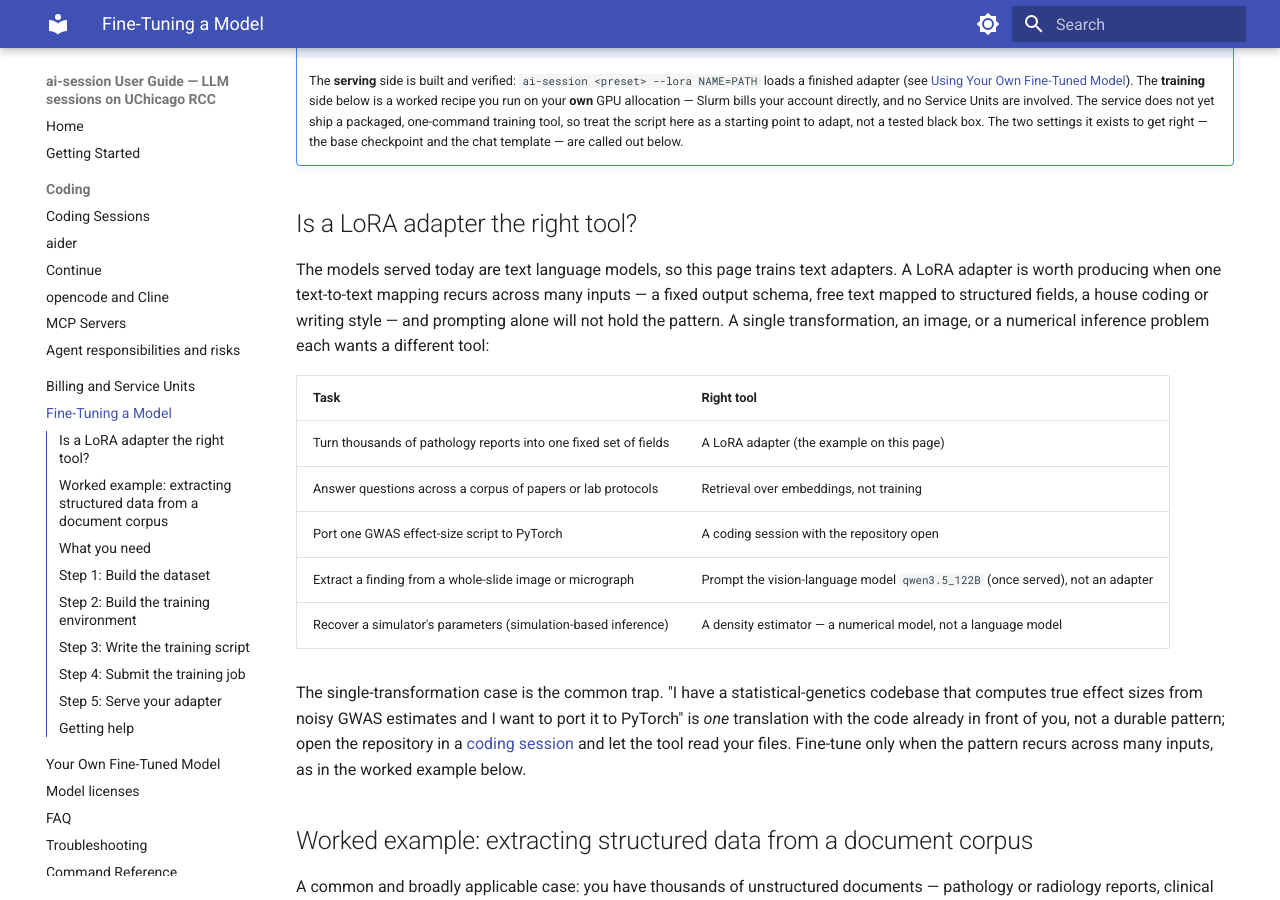
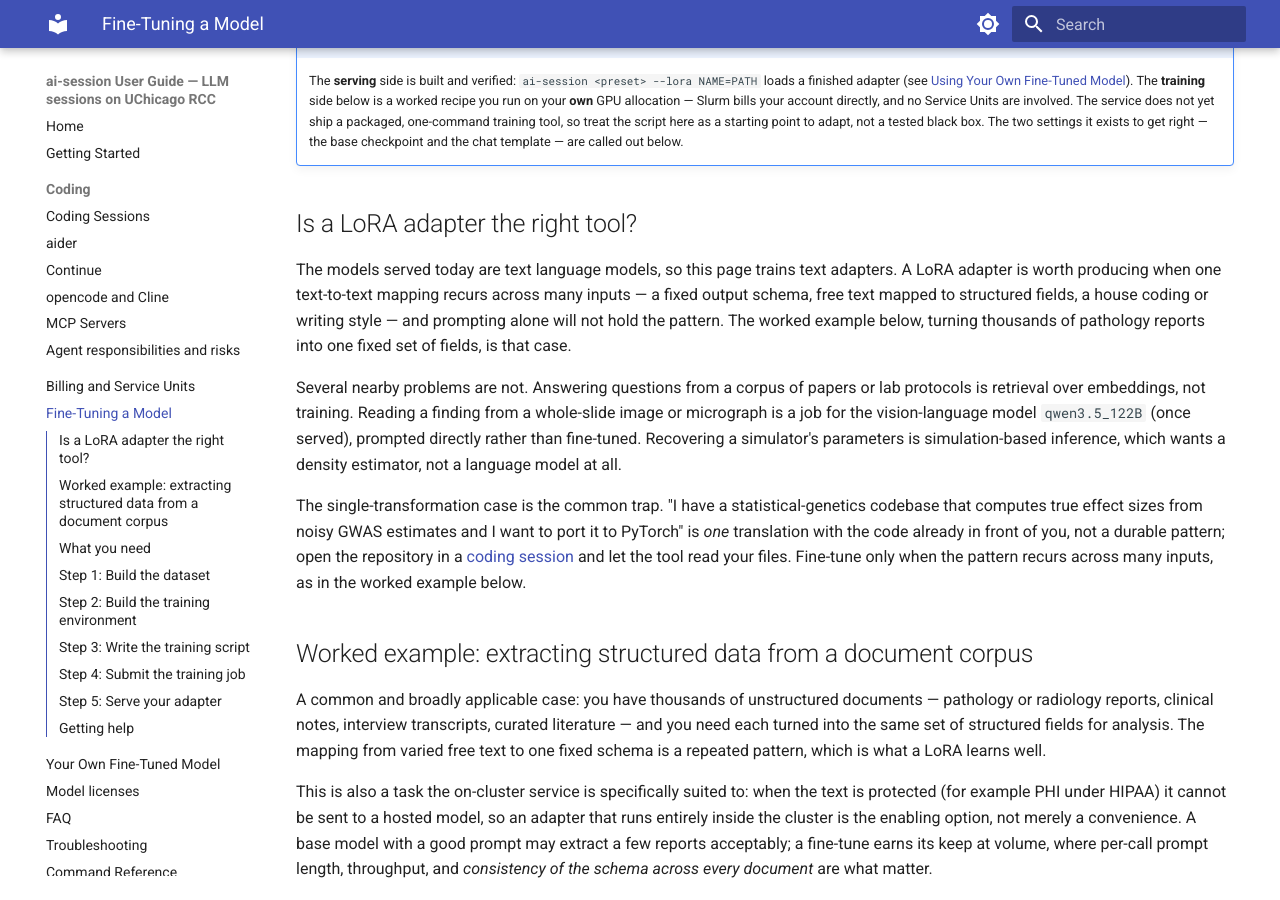
Before and after one commit to rmehta1987/rcc-vllm, an MkDocs documentation site: the page built from docs/fine-tuning.md, in a window 1280 px wide and 900 px high, scrolled down 256 px. Built offline with MkDocs 1.6.1 and Material for MkDocs 9.7.7, drawn with Linux system fonts in a browser that asks for light colours.

Commit message:
docs(fine-tuning): drop the tool-choice table, state it in prose
The table read awkwardly. Fold its distinctions into two short paragraphs:
the LoRA case (the pathology-report example on this page), then the nearby
problems that are not LoRA -- a paper/protocol corpus (retrieval), whole-slide
imaging (the vision-language model), and simulation-based inference (a density
estimator). The single-transformation GWAS paragraph follows unchanged.

Co-Authored-By: Claude Fable 5 <noreply@anthropic.com>

```diff
--- a/docs/fine-tuning.md
+++ b/docs/fine-tuning.md
@@ -22,16 +22,15 @@ The models served today are text language models, so this page trains text
 adapters. A LoRA adapter is worth producing when one text-to-text mapping recurs
 across many inputs — a fixed output schema, free text mapped to structured
 fields, a house coding or writing style — and prompting alone will not hold the
-pattern. A single transformation, an image, or a numerical inference problem each
-wants a different tool:
+pattern. The worked example below, turning thousands of pathology reports into
+one fixed set of fields, is that case.
 
-| Task | Right tool |
-|---|---|
-| Turn thousands of pathology reports into one fixed set of fields | A LoRA adapter (the example on this page) |
-| Answer questions across a corpus of papers or lab protocols | Retrieval over embeddings, not training |
-| Port one GWAS effect-size script to PyTorch | A coding session with the repository open |
-| Extract a finding from a whole-slide image or micrograph | Prompt the vision-language model `qwen3.5_122B` (once served), not an adapter |
-| Recover a simulator's parameters (simulation-based inference) | A density estimator — a numerical model, not a language model |
+Several nearby problems are not. Answering questions from a corpus of papers or
+lab protocols is retrieval over embeddings, not training. Reading a finding from
+a whole-slide image or micrograph is a job for the vision-language model
+`qwen3.5_122B` (once served), prompted directly rather than fine-tuned.
+Recovering a simulator's parameters is simulation-based inference, which wants a
+density estimator, not a language model at all.
 
 The single-transformation case is the common trap. "I have a statistical-genetics
 codebase that computes true effect sizes from noisy GWAS estimates and I want to
```
